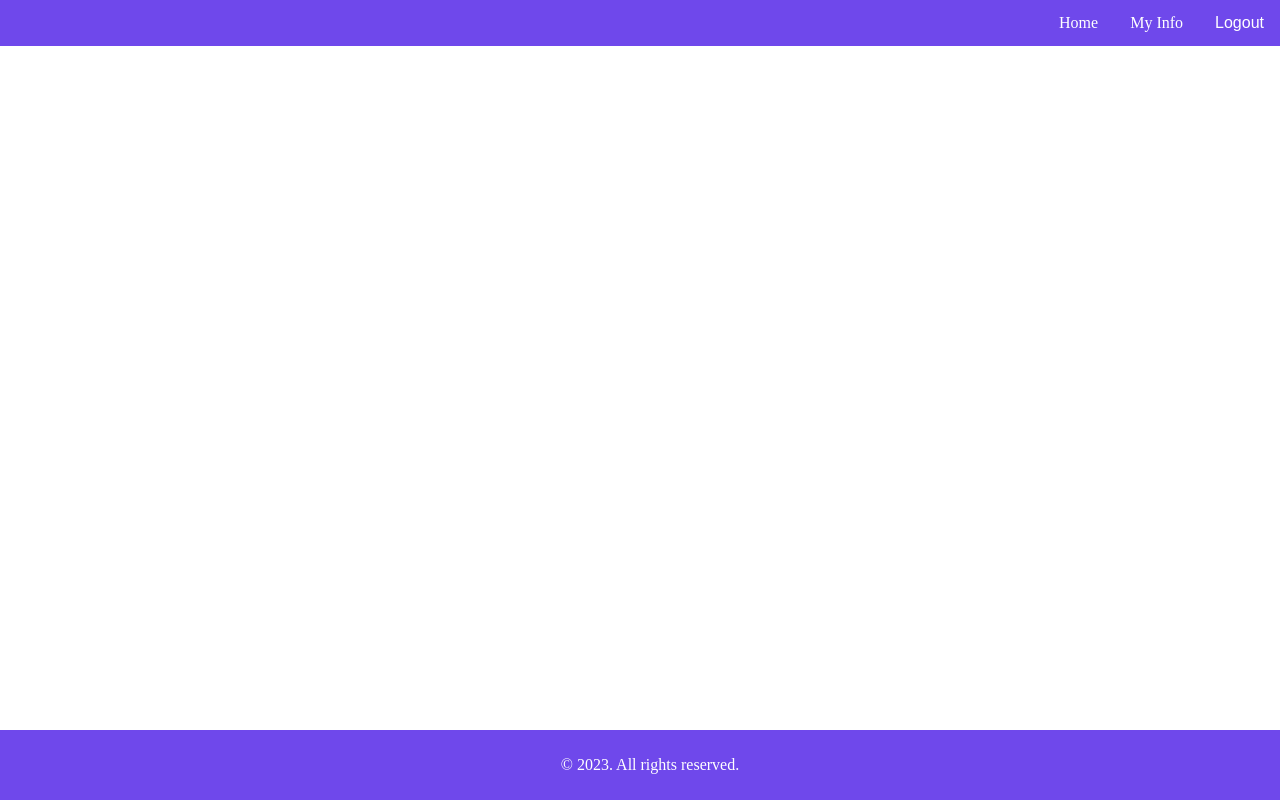
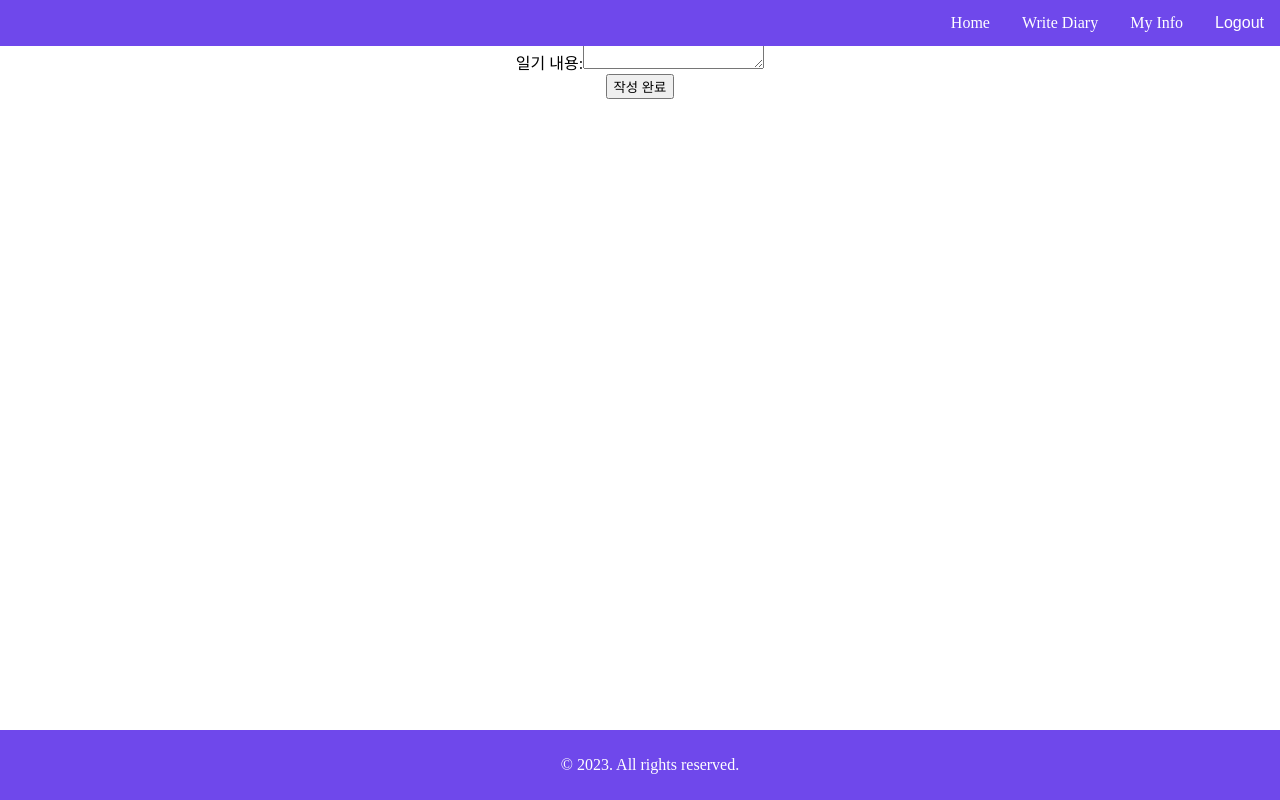
Before and after one commit to anc5557/Diary, a React (Create React App) app in the folder frontend/: page /writediary in a window 1280 px wide. Built offline with nearby package versions, Linux system fonts and the light colour scheme; sample sign-in values are in the browser's storage.

Commit message:
Add WriteDiary component and link to NavBar

```diff
--- a/frontend/src/App.js
+++ b/frontend/src/App.js
@@ -13,6 +13,7 @@
 import Calendar from './Calendar';
 import MyInfo from './MyInfo';
 import UpdateInfo from './UpdateInfo';
+import WriteDiary from './WriteDiary';
 import Footer from './Footer';
 import './App.css';
 import 'react-toastify/dist/ReactToastify.css';
@@ -50,6 +51,7 @@
             path="/auth/update-info"
             element={isLoggedIn ? <UpdateInfo /> : <Navigate replace to="/auth/login" />}
           />
+          <Route path="/writediary" element={isLoggedIn ? <WriteDiary /> : <Navigate replace to="/auth/login" />} />
         </Routes>
         <ToastContainer />
         <Footer />
--- a/frontend/src/NavBar.js
+++ b/frontend/src/NavBar.js
@@ -25,6 +25,7 @@
       <Link className="navbar-link" to="/">Home</Link>
       {isLoggedIn ? (
         <>
+          <Link className="navbar-link" to="/writediary">Write Diary</Link>
           <Link className="navbar-link" to="/auth/profile">My Info</Link>
           <button className="navbar-link" onClick={handleLogout}>Logout</button>
         </>
--- /dev/null
+++ b/frontend/src/WriteDiary.js
@@ -0,0 +1,51 @@
+
+import React, { useState } from "react";
+
+function WriteDiary() {
+  const [title, setTitle] = useState("");
+  const [content, setContent] = useState("");
+
+  const handleSubmit = (event) => {
+    event.preventDefault();
+    // 서버로 일기 데이터 전송
+    fetch("/api/diary", {
+      method: "POST",
+      headers: {
+        "Content-Type": "application/json",
+      },
+      body: JSON.stringify({ title, content }),
+    })
+      .then((response) => response.json())
+      .then((data) => {
+        console.log("Success:", data);
+      })
+      .catch((error) => {
+        console.error("Error:", error);
+      });
+  };
+
+  return (
+    <form onSubmit={handleSubmit}>
+      <label>
+        일기 제목:
+        <input
+          type="text"
+          value={title}
+          onChange={(event) => setTitle(event.target.value)}
+        />
+      </label>
+      <br />
+      <label>
+        일기 내용:
+        <textarea
+          value={content}
+          onChange={(event) => setContent(event.target.value)}
+        />
+      </label>
+      <br />
+      <button type="submit">작성 완료</button>
+    </form>
+  );
+}
+
+export default WriteDiary;
```
